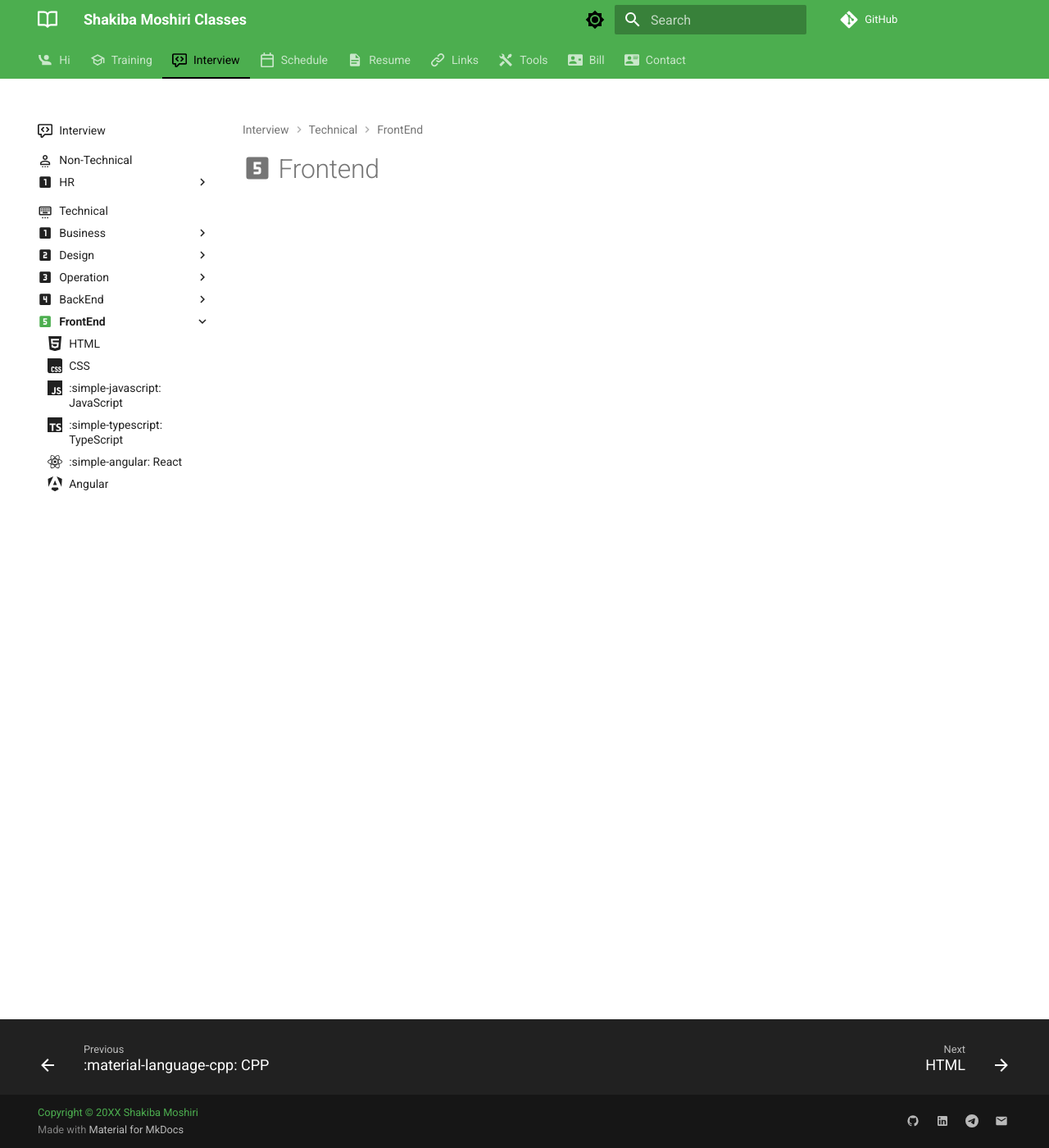
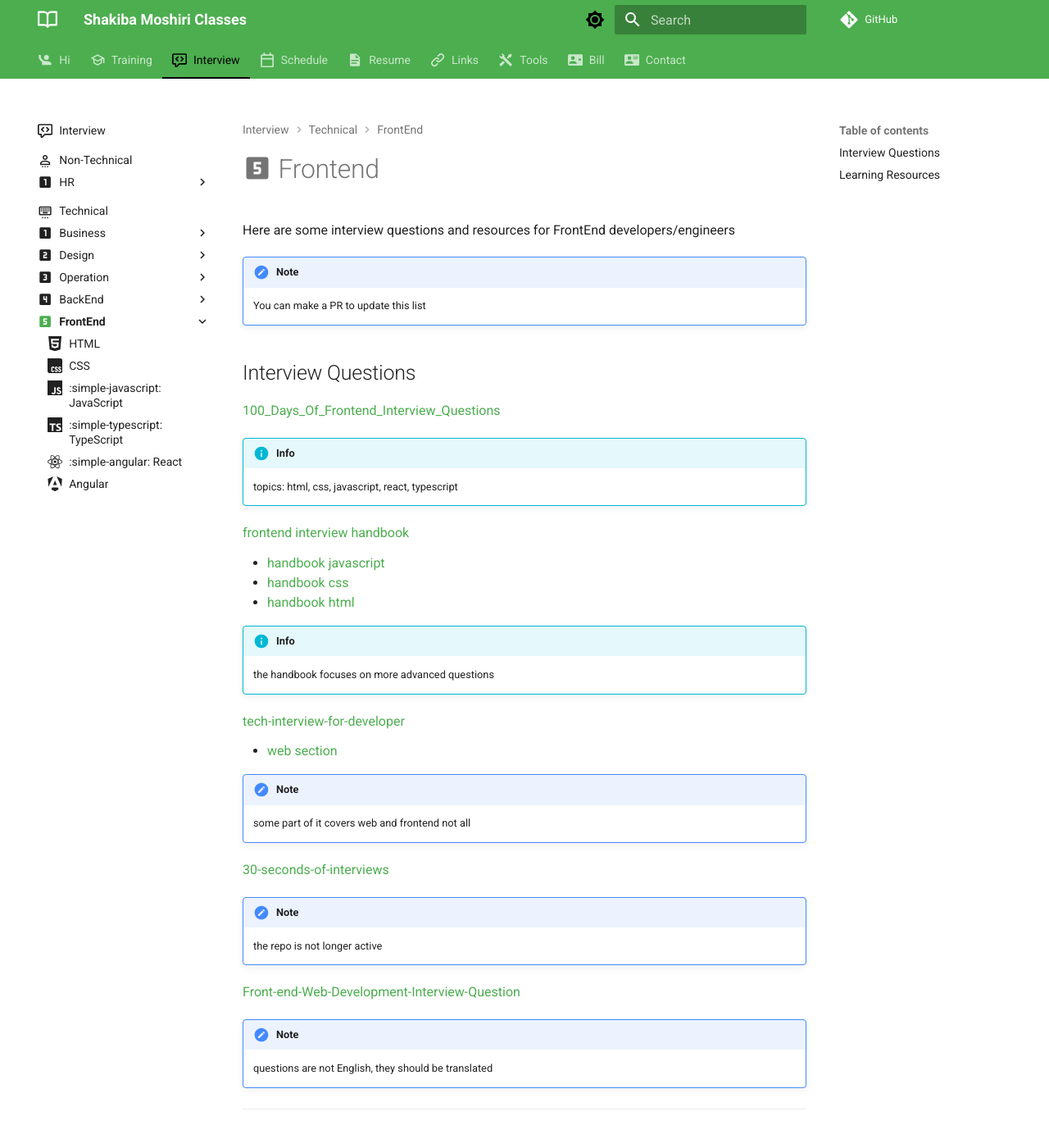
Before and after one commit to shakibamoshiri/classes, an MkDocs documentation site: the page built from docs/technical/frontend/index.md, in a window 1280 px wide and 1400 px high. Shown: the whole window at 82% size. Built offline with MkDocs 1.6.1 and Material for MkDocs 9.7.7, drawn with Linux system fonts in a browser that asks for light colours; comment, search, counter and statistics services are not loaded; some of the changed text lies outside the part shown.

Commit message:
Update docs/technical/frontend

```diff
--- a/docs/technical/frontend/index.md
+++ b/docs/technical/frontend/index.md
@@ -3,3 +3,54 @@ icon: material/numeric-5-box
 ---
 
 # :material-numeric-5-box: Frontend
+
+Here are some interview questions and resources for FrontEnd developers/engineers
+
+!!! note
+    You can make a PR to update this list
+
+## Interview Questions
+
+[100_Days_Of_Frontend_Interview_Questions](https://saran-pariyar.github.io/100_Days_Of_Frontend_Interview_Questions/)
+
+!!! info
+    topics: html, css, javascript, react, typescript
+
+
+[frontend interview handbook](https://www.frontendinterviewhandbook.com/)
+
+- [handbook javascript](https://www.frontendinterviewhandbook.com/javascript-questions)
+- [handbook css](https://www.frontendinterviewhandbook.com/css-questions)
+- [handbook html](https://www.frontendinterviewhandbook.com/html-questions)
+
+!!! info
+    the handbook focuses on more advanced questions
+
+[tech-interview-for-developer](https://github.com/gyoogle/tech-interview-for-developer)
+
+- [web section](https://github.com/gyoogle/tech-interview-for-developer?tab=readme-ov-file#-web)
+
+!!! note
+    some part of it covers web and frontend not all
+
+[30-seconds-of-interviews](https://github.com/Chalarangelo/30-seconds-of-interviews)
+
+!!! note
+    the repo is not longer active
+
+[Front-end-Web-Development-Interview-Question](https://github.com/paddingme/Front-end-Web-Development-Interview-Question)
+
+!!! note
+    questions are not English, they should be translated
+
+---
+
+## Learning Resources
+
+[Awsome-Front-End-learning-resource](https://github.com/helloqingfeng/Awsome-Front-End-learning-resource)
+
+!!! note
+    resources are not English, they should be translated
+
+
+[frontend-learning-kit](https://github.com/sadanandpai/frontend-learning-kit)
```
